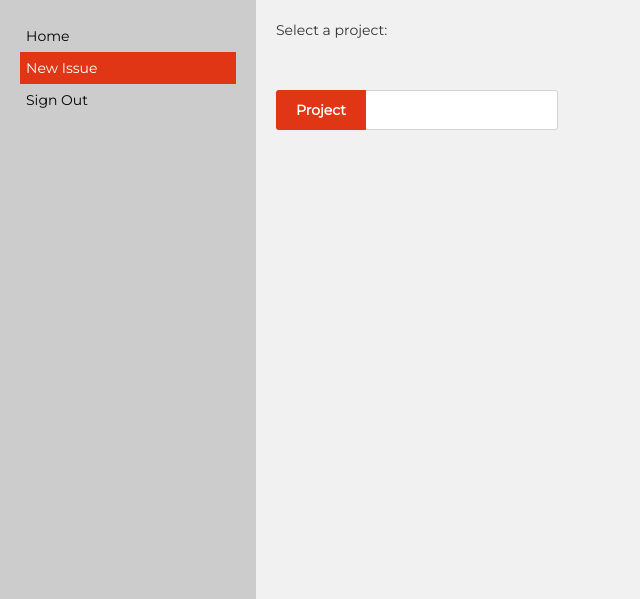
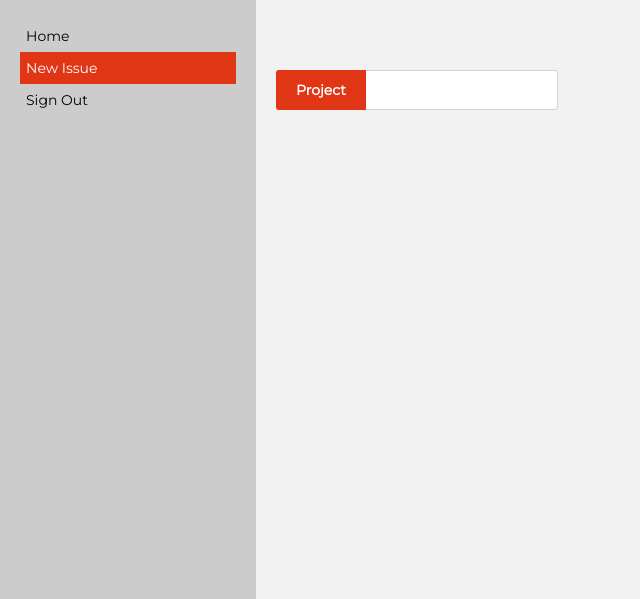
Before and after one commit to Urmi20/Assignment3, a Flask app: page /new_issue_landing in a window 1280 px wide. Shown: the part 103-702 px from the top of the page, without its empty margins (0-640 px from the left). Run offline with Flask 2, Linux system fonts and the light colour scheme; the visitor is signed in with stand-in values (Sample User, id 1); data that the repository does not hold is empty; some libraries are stand-ins or nearby versions.

Commit message:
Few More changes

```diff
--- a/app/templates/newissue.html
+++ b/app/templates/newissue.html
@@ -20,7 +20,6 @@
     <span style="color:red;">Something went wrong wile recording the last issue. Please try again.</span><br/></br>
     {% endif %}
 
-Select a project:
 <form method="post" action="new_issue_landing">
     <div class="text-input">
     <input type="text" id="project" name="project" list="projects" autocomplete=off onchange="this.form.submit()"
@@ -34,7 +33,6 @@ Select a project:
     </div>
         <input type="hidden" id="document" name ="document">
         <input type="hidden" id="issues_so_far" name ="issues_so_far" value="{{issues_so_far}}">
-    <br/>
 </form>
 
 {% if selected_project %}
@@ -59,15 +57,10 @@ Select a project:
     <input type="hidden" id="issues_so_far" name ="issues_so_far" value="{{issues_so_far}}">
 
     </div>
-    <br/>
 </form>
 {% endif %}
 <br/>
 <br/>
-<br/>
-    <br/>
-    <br/>
-    <br/>
 
 {% if selected_project and selected_document %}
 <form method="post" action="new_issue_landing">
@@ -88,13 +81,10 @@ Select a project:
     <div class="hidden-input">
     <input type="hidden" id="issues_so_far" name ="issues_so_far" value="{{issues_so_far}}">
         </div>
-    <br/>
 </form>
 {% endif %}
 
 {% if selected_project and selected_document and selected_discipline%}
-<br/>
-<br/>
 <form method="post" action="new_issue_landing" id="input_issue">
     <textarea rows="5" cols="70" name="issue" placeholder="Enter issue description..." required></textarea>
     <input type="hidden" id="project" name="project" value="{{selected_project}}"/>
```
